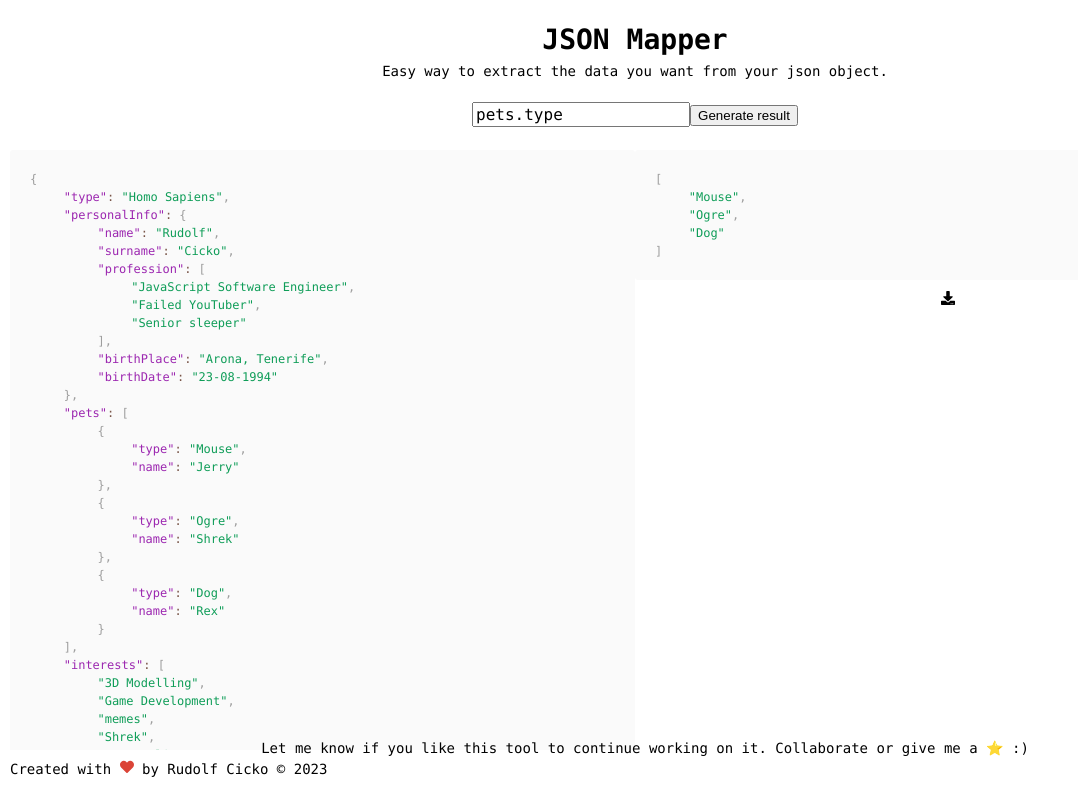
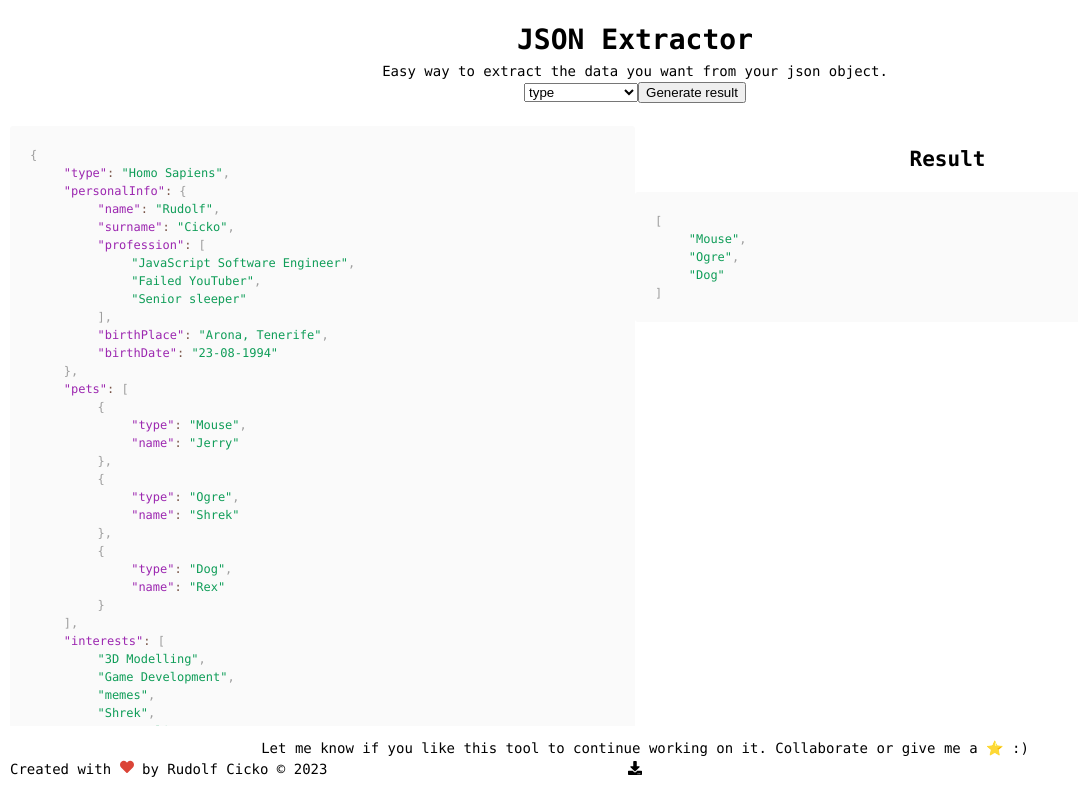
Before and after one commit to Cicko/json-mapper, a React (Create React App) app: page / in a window 1280 px wide. Shown: the whole page, without its empty margins (0-1078 px from the left). Built offline with nearby package versions, Linux system fonts and the light colour scheme.

Commit message:
Added two selects for the keys. Working on more

```diff
--- a/src/App.tsx
+++ b/src/App.tsx
@@ -36,6 +36,7 @@ class App extends React.Component {
     viewMode: 'edit',
     result: '',
     input: 'pets.type',
+    path: [],
     errorMessage: '',
     warningMessage: '',
   };
@@ -44,12 +45,15 @@ class App extends React.Component {
     this.computeResult();
   }
 
-  onInputChange = (e: ChangeEvent<HTMLInputElement>) => {
+  onInputChange = async (e: ChangeEvent<HTMLInputElement>, compute: boolean) => {
     const val = e.target.value;
-    this.setState({ input: val })
+    await this.setState({ input: val, path: [val] })
+    if (compute) {
+      this.computeResult()
+    }
   };
 
-  computeResult = () => {
+  computeResult = async () => {
     const filter = this.state.input;
     let warningMessage = null;
     let errorMessage = null;
@@ -94,7 +98,7 @@ class App extends React.Component {
     // code.modified = true;
 
 
-    this.setState({
+    await this.setState({
       result: JSON.stringify(result, null, '\t'),
       parsedInput: code,
       warningMessage,
@@ -128,6 +132,25 @@ class App extends React.Component {
     }
   }
 
+  renderSubKeys = () => {
+    const parsed = JSON.parse(this.state.result)
+    let subKeys = typeof parsed[0] !== 'string'
+        ? typeof parsed[0] !== 'object' ? Object.keys(parsed) : Object.keys(parsed[0])
+        : null
+    if (subKeys) {
+      return <select onChange={async (e) => {
+        const val = e.target.value;
+        const path = this.state.input.concat('.').concat(val)
+        await this.setState({ input: path, path: [...this.state.path, val]})
+        console.log(this.state.path)
+        await this.computeResult()
+      }}>
+        {subKeys.map(key => <option value={key}>{key}</option>)}
+      </select>
+    }
+  }
+
+
   renderInviteMeACoffee = () =>
     <a href="https://www.buymeacoffee.com/rudolfcicko" target="_blank">
       <img src="https://cdn.buymeacoffee.com/buttons/default-orange.png" alt="Buy Me A Coffee"
@@ -138,13 +161,14 @@ class App extends React.Component {
     return (
         <main className="container">
           <div className="container__content">
-            <h1>JSON Mapper</h1>
+            <h1>JSON Extractor</h1>
             <p>Easy way to extract the data you want from your json object.</p>
-            <input value={this.state.input} onChange={this.onInputChange} onKeyDown={(e) => {
-              if (e.keyCode === 13) {
-                this.computeResult();
-              }
-            }}/>
+            <select onChange={(e) => {
+              this.onInputChange(e, true)
+            }}>
+              {Object.keys(this.state.jsonCode).map(key => <option value={key}>{key}</option>)}
+            </select>
+            {this.state.result && this.renderSubKeys()}
             <button onClick={this.computeResult}> Generate result </button>
             {this.state.errorMessage &&
               <div className="error">
@@ -167,6 +191,7 @@ class App extends React.Component {
                 {this.renderInputByMode()}
               </div>
               <div className="container_editor_area">
+                <h2>Result</h2>
                 <Editor
                     placeholder="Result will be here…"
                     value={this.state.result}
@@ -175,6 +200,8 @@ class App extends React.Component {
                     padding={20}
                     className="container__editor"
                 />
+              </div>
+            </div>
             {this.state.result && <div className="container_result_tools">
               <FaDownload title="Download result in json file" onClick={() => {
                 const anchor = document.createElement('a');
@@ -185,8 +212,6 @@ class App extends React.Component {
                 document.body.removeChild(anchor);
               }}/>
             </div>}
-              </div>
-            </div>
           </div>
           <div className="container__footer" style={{ position: "absolute", bottom: 0, margin: 20 }}>
             <div className="footer_first-phrase">
```
Lines whose indentation alone changed are shown as unchanged.
